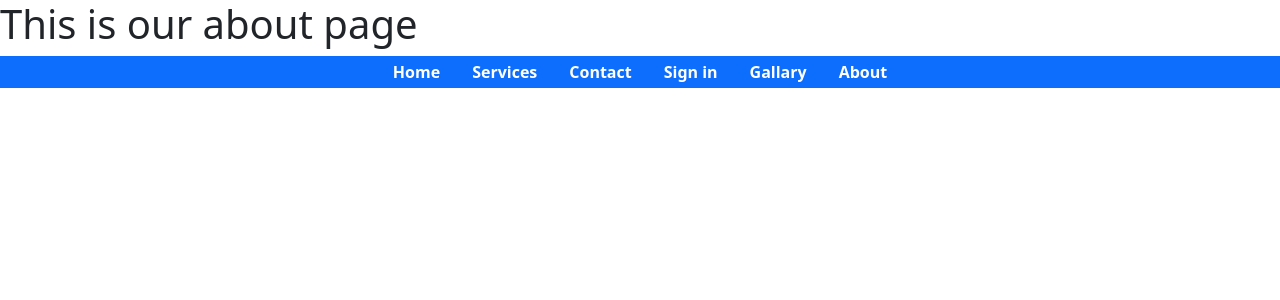
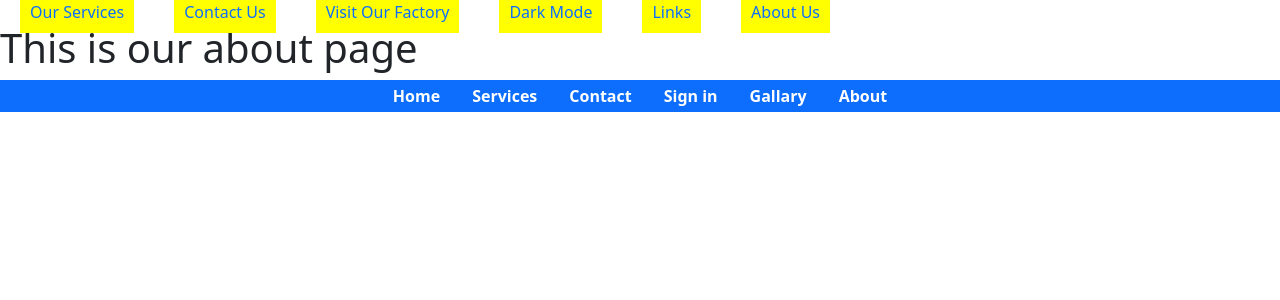
Before and after one commit to mrayhan-gh/my-practice-project, a React (Create React App) app: page /About in a window 1280 px wide. Shown: the top 300 px of the page. Built offline with nearby package versions, Linux system fonts and the light colour scheme.

Commit message:
some changes has been made

```diff
--- a/src/Components/About/About.js
+++ b/src/Components/About/About.js
@@ -1,8 +1,10 @@
 import React from 'react';
+import Header from '../Header/Header';
 
 const About = () => {
     return (
         <div>
+            <Header></Header>
             <h1>This is our about page</h1>
         </div>
     );
--- a/src/Components/Contact/Contact.js
+++ b/src/Components/Contact/Contact.js
@@ -1,8 +1,10 @@
 import React from 'react';
+import Header from '../Header/Header';
 
 const Contact = () => {
     return (
         <div>
+            <Header></Header>
             <h1>This is our contact page</h1>
         </div>
     );
--- a/src/Components/DarkMode/DarkMode.js
+++ b/src/Components/DarkMode/DarkMode.js
@@ -1,8 +1,10 @@
 import React from 'react';
+import Header from '../Header/Header';
 
 const DarkMode = () => {
     return (
         <div>
+            <Header></Header>
             <h1>This is our dark mode page</h1>
         </div>
     );
--- a/src/Components/Header/Header.js
+++ b/src/Components/Header/Header.js
@@ -6,11 +6,11 @@ const Header = () => {
     return (
         <div className='header'>
             <Link to='/Service'>Our Services</Link>
-            <Link to='/About'>About Us</Link>
             <Link to='/Contact'>Contact Us</Link>
             <Link to='/Visit'>Visit Our Factory</Link>
             <Link to='/DarkMode'>Dark Mode</Link>
-            <Link to='/Link'>Links</Link>
+            <Link to='/Links'>Links</Link>
+            <Link to='/About'>About Us</Link>
         </div>
     );
 };
--- a/src/Components/Link/Link.js
+++ b/src/Components/Links/Links.js
@@ -1,11 +1,13 @@
 import React from 'react';
+import Header from '../Header/Header';
 
-const Link = () => {
+const Links = () => {
     return (
         <div>
+            <Header></Header>
             <h1>This is our link page</h1>
         </div>
     );
 };
 
-export default Link;
+export default Links;
--- a/src/Components/Service/Service.js
+++ b/src/Components/Service/Service.js
@@ -1,8 +1,10 @@
 import React from 'react';
+import Header from '../Header/Header';
 
 const Service = () => {
     return (
         <div>
+            <Header></Header>
             <h1> This is our service page</h1>
         </div>
     );
--- a/src/Components/Visit/Visit.js
+++ b/src/Components/Visit/Visit.js
@@ -3,6 +3,7 @@ import React from 'react';
 const Visit = () => {
     return (
         <div>
+            <Visit></Visit>
             <h1>This is our visit page</h1>
         </div>
     );
```
Also changed, not shown: src/App.js (+21 -3 lines).
